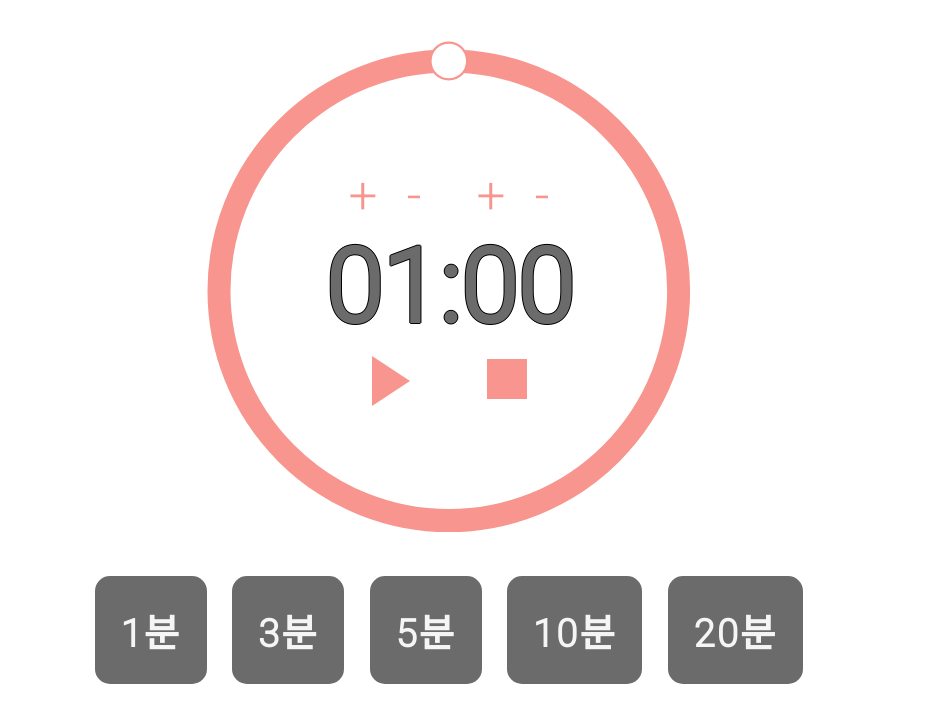
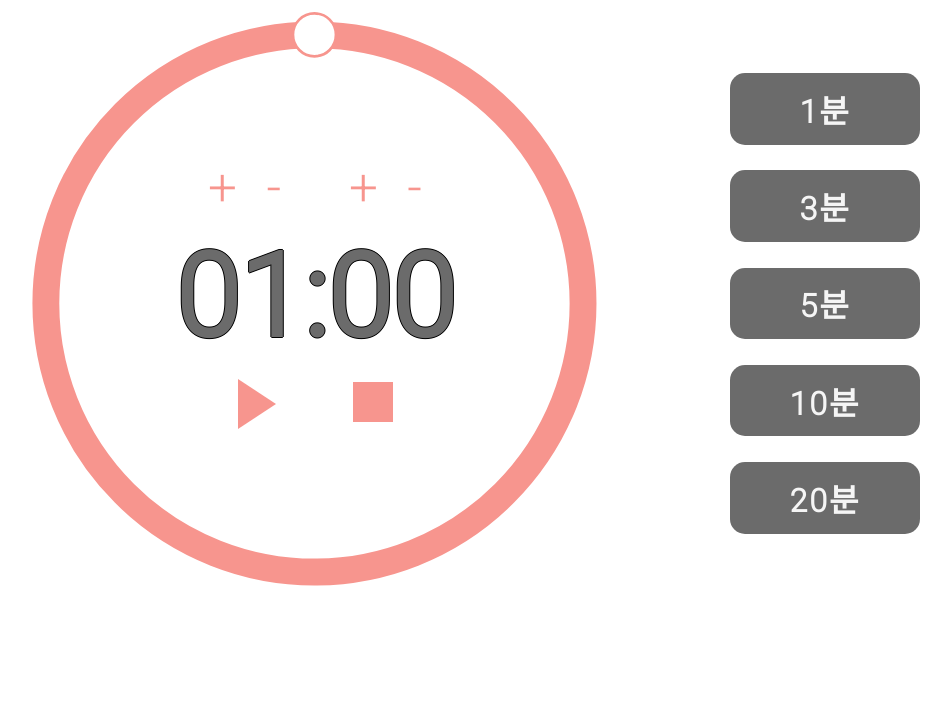
Before and after one commit to kerbong/timer, a plain HTML site: page index.html in a window 1280 px wide. Shown: the whole page, without its empty margins (191-1142 px from the left). Drawn offline with Linux system fonts and the light colour scheme.

Commit message:
css change

```diff
--- a/index.css
+++ b/index.css
@@ -1,10 +1,14 @@
 @import url("https://fonts.googleapis.com/css?family=Roboto:100,300");
 
+body {
+  display: flex;
+}
+
 :root {
-  --font-size-lg: 5vw;
-  --font-size-md: 4vw;
-  --font-size-sm: 3vw;
-  --padding-btn: 2vw;
+  --font-size-lg: 4.5vw;
+  --font-size-md: 3.5vw;
+  --font-size-sm: 2.5vw;
+  --padding-btn: 1vw;
   --margin-btn: 1vw;
 }
 
@@ -12,7 +16,8 @@
   position: relative;
   overflow: hidden;
   height: 0;
-  padding-top: calc(200 / 400 * 100%);
+  padding-top: calc(220 / 400 * 100%);
+  width: 75%;
 }
 svg {
   position: absolute;
@@ -47,15 +52,15 @@ button[data-setter]:hover {
 }
 .container {
   position: relative;
-  top: 30px;
-  width: 80%;
+  width: 85%;
   margin: 0 auto;
+  display: flex;
 }
 .setters {
   position: absolute;
-  /* left: 85px; */
+  left: 22vw;
   top: calc(100 / 400 * 100%);
-  width: 18vw;
+  width: 19vw;
   display: flex;
   justify-content: space-between;
 }
@@ -75,20 +80,19 @@ button[data-setter]:hover {
 }
 .controlls {
   position: absolute;
-  /* left: 75px; */
+  left: 22vw;
   top: calc(150 / 400 * 100%);
   text-align: center;
-  /* min-width: 400px; */
-  width: 100%;
   display: flex;
   justify-content: center;
   flex-direction: column;
   align-items: center;
+  width: 19vw;
 }
 .display-remain-time {
   font-family: "Roboto";
   font-weight: 800;
-  font-size: 8vw;
+  font-size: 9vw;
   color: #6b6b6b;
   text-shadow: -1px 0 #000, 0 1px #000, 1px 0 #000, 0 -1px #000;
 }
@@ -109,7 +113,7 @@ button[data-setter]:hover {
 
 .btns {
   width: 18vw;
-
+  margin-top: 0.5vw;
   display: flex;
   justify-content: center;
 }
@@ -171,8 +175,8 @@ button[data-setter]:hover {
 .minute-btns {
   display: flex;
   justify-content: center;
-  width: 100%;
-  margin-top: 50px;
+  width: 20%;
+  flex-direction: column;
 }
 .minute-btn {
   padding: var(--padding-btn);
--- a/index.html
+++ b/index.html
@@ -12,11 +12,15 @@
       <div class="circle">
         <svg viewBox="0 0 220 220" xmlns="http://www.w3.org/2000/svg">
           <g transform="translate(110,110)">
-            <circle r="100" class="e-c-base" />
+            <circle r="100" class="e-c-base"></circle>
             <g transform="rotate(-90)">
-              <circle r="100" class="e-c-progress" />
-              <g id="e-pointer">
-                <circle cx="100" cy="0" r="8" class="e-c-pointer" />
+              <circle
+                r="100"
+                class="e-c-progress"
+                style="stroke-dasharray: 628.319; stroke-dashoffset: -1256.64"
+              ></circle>
+              <g id="e-pointer" style="transform: rotate(360deg)">
+                <circle cx="100" cy="0" r="8" class="e-c-pointer"></circle>
               </g>
             </g>
           </g>
@@ -37,18 +41,13 @@
 
       <div class="flex-center">
         <div class="controlls">
-          <div class="display-remain-time">
-            <input type="text" id="timer-input-min" placeholder="00" />:
-            <input type="text" id="timer-input-sec" placeholder="30" />
-          </div>
+          <div class="display-remain-time">01:00</div>
           <div class="btns">
             <button class="play" id="pause"></button>
             <button class="reset" id="reset"></button>
           </div>
         </div>
       </div>
-    </div>
-    <!-- 1분 3분 5분 10분 버튼 만들어주기 -->
       <div class="minute-btns">
         <button class="minute-btn" onclick="setMinute(1)">1분</button>
         <button class="minute-btn" onclick="setMinute(3)">3분</button>
@@ -56,7 +55,7 @@
         <button class="minute-btn" onclick="setMinute(10)">10분</button>
         <button class="minute-btn" onclick="setMinute(20)">20분</button>
       </div>
-
+    </div>
     <p></p>
     <script src="index.js"></script>
   </body>
```
Lines whose indentation alone changed are shown as unchanged.
